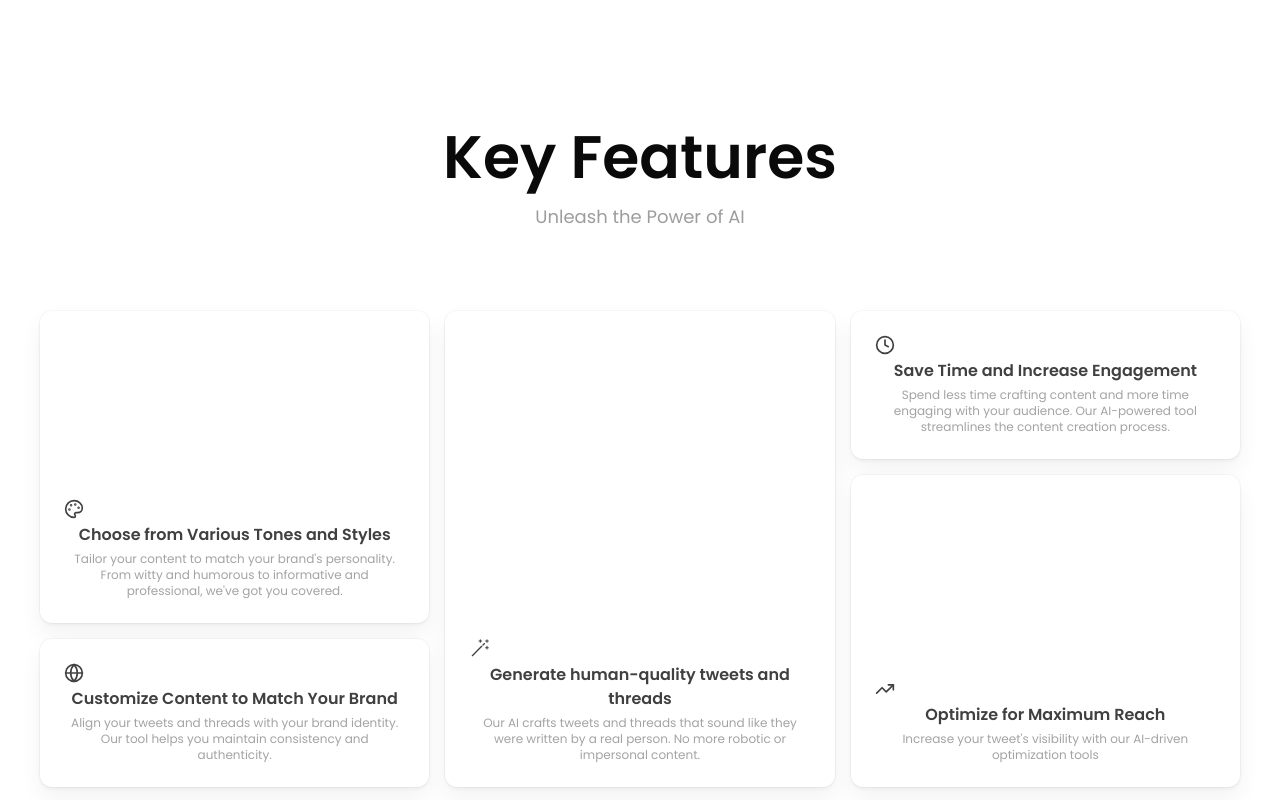
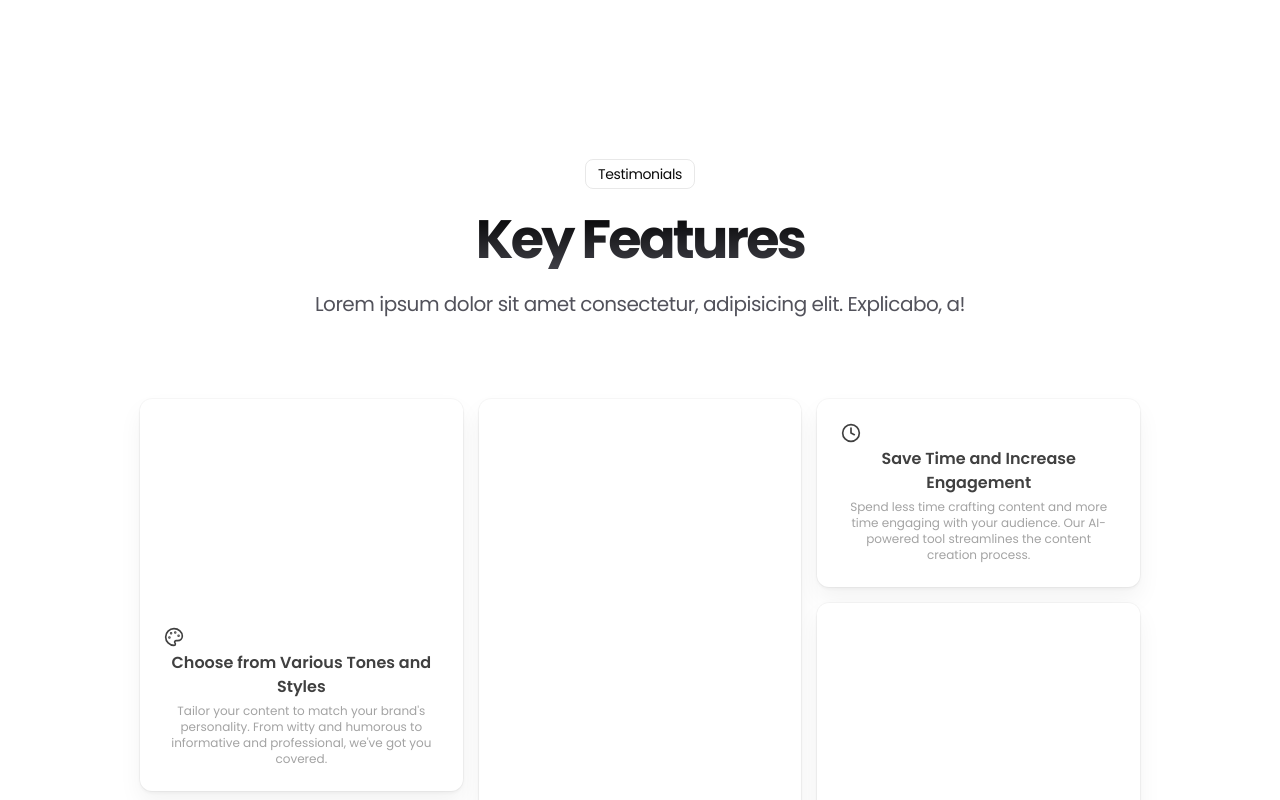
Before and after one commit to viralxpost/viralxpost-web, a React (Vite) app in the folder frontend/: page / in a window 1280 px wide. Shown: the part 1560-2360 px from the top of the page. Built offline with nearby package versions, Linux system fonts and the light colour scheme; no server answers.

Commit message:
add bento grid

```diff
--- a/frontend/src/components/BentoComp.tsx
+++ b/frontend/src/components/BentoComp.tsx
@@ -1,5 +1,4 @@
 import {  MagicWandIcon } from "@radix-ui/react-icons";
-import { HeroSubtitle, HeroTitle } from "./Hero";
 import { BentoCard, BentoGrid } from "./magicui/bento-grid";
 import { Clock, GlobeIcon, Palette, TrendingUp } from "lucide-react";
 
@@ -55,13 +54,16 @@ const BentoComp = () => {
     },
   ];
   return (
-    <div className="mt-20">
-      <HeroTitle className="translate-y-[-1rem] animate-fade-in opacity-0 [--animation-delay:300ms]">
+    <div className="mt-28  max-w-[1000px] mx-auto">
+      <div className="flex justify-center">
+              <div className="tag">Testimonials</div>
+            </div>
+      <div className="translate-y-[-1rem] animate-fade-in opacity-0 [--animation-delay:300ms] section-title mt-5">
         Key Features
-      </HeroTitle>
-      <HeroSubtitle>
-        Unleash the Power of AI
-      </HeroSubtitle>
+      </div>
+      <div className="section-description mt-5">
+        Lorem ipsum dolor sit amet consectetur, adipisicing elit. Explicabo, a!
+      </div>
 
       <BentoGrid className="lg:grid-rows-3 mt-20">
         {features.map((feature) => (
```
